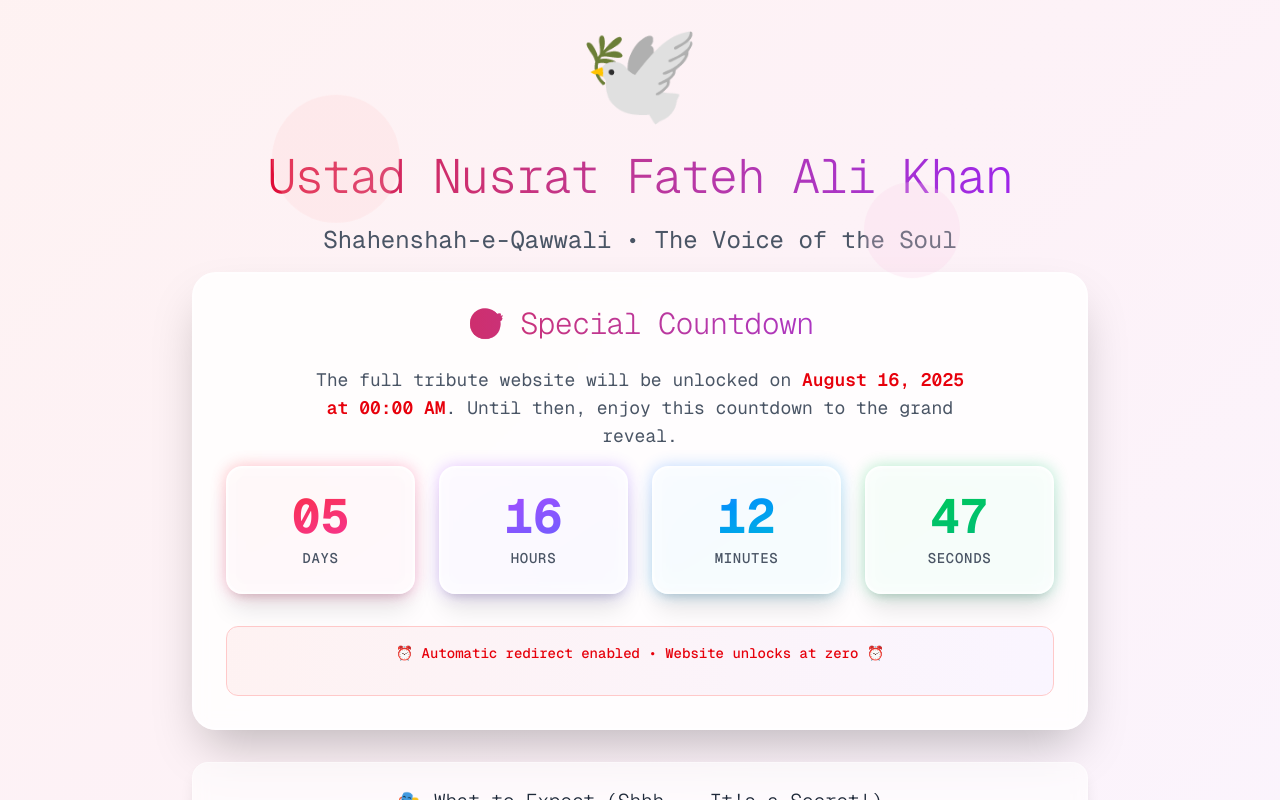
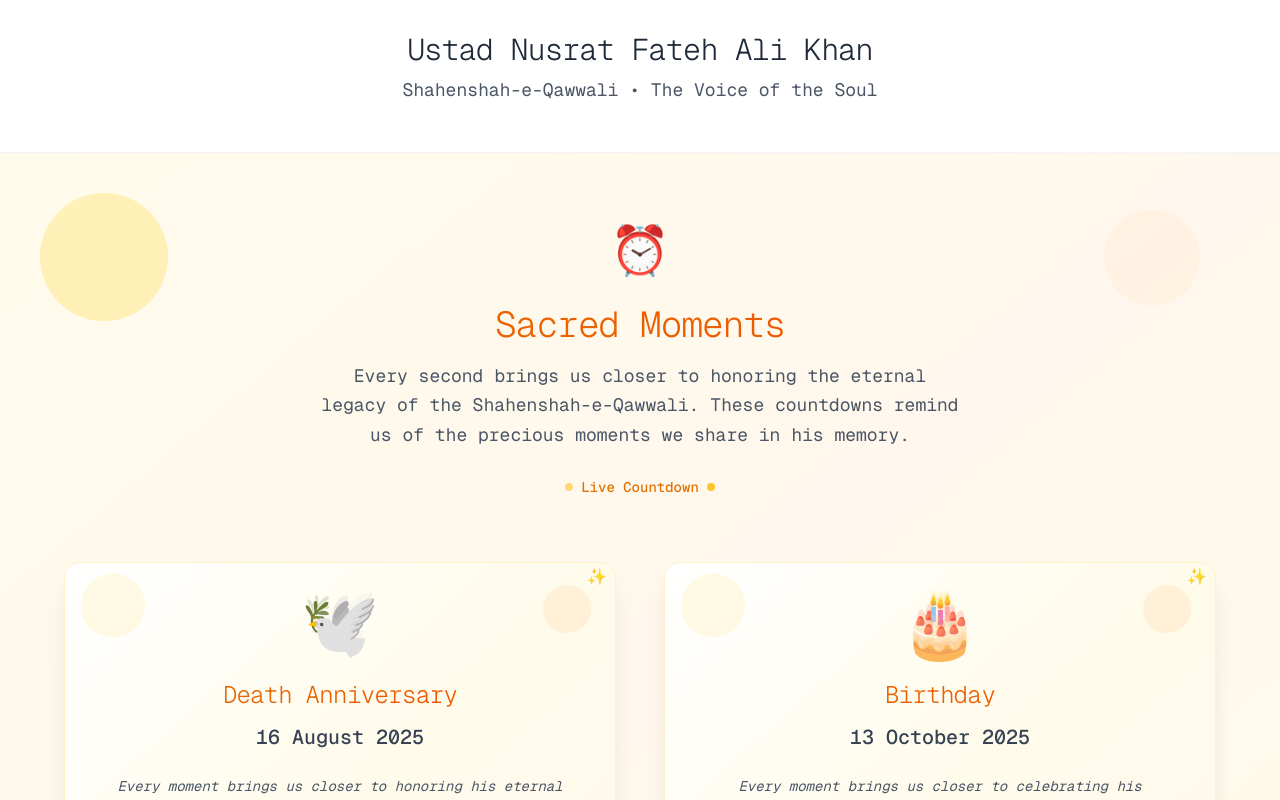
Before and after one commit to MurShidM01/NFAK-Website-React-Next-Js, a Next.js app: page / in a window 1280 px wide. Shown: the top 800 px of the page. Built offline with nearby package versions, Linux system fonts and the light colour scheme.

Commit message:
Update page.js

```diff
--- a/app/page.js
+++ b/app/page.js
@@ -21,7 +21,7 @@
 
   // TEMPORARY: For development, always show full website
   // Remove this line when you want to restore the countdown functionality
-  const forceUnlock = false;
+  const forceUnlock = true;
 
   // If not unlocked, show only the landing page
   if (!isUnlocked && !forceUnlock) {
```
